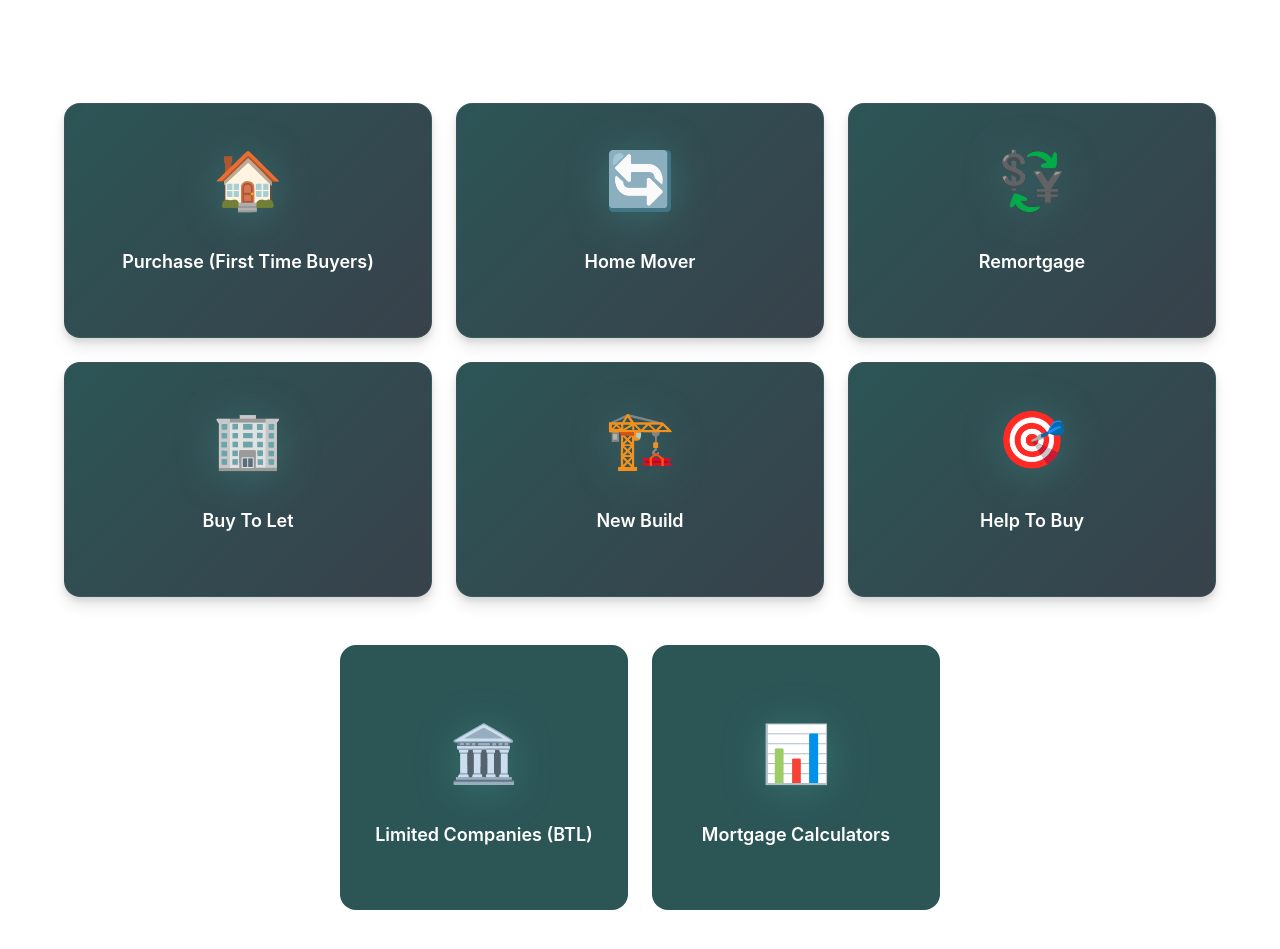
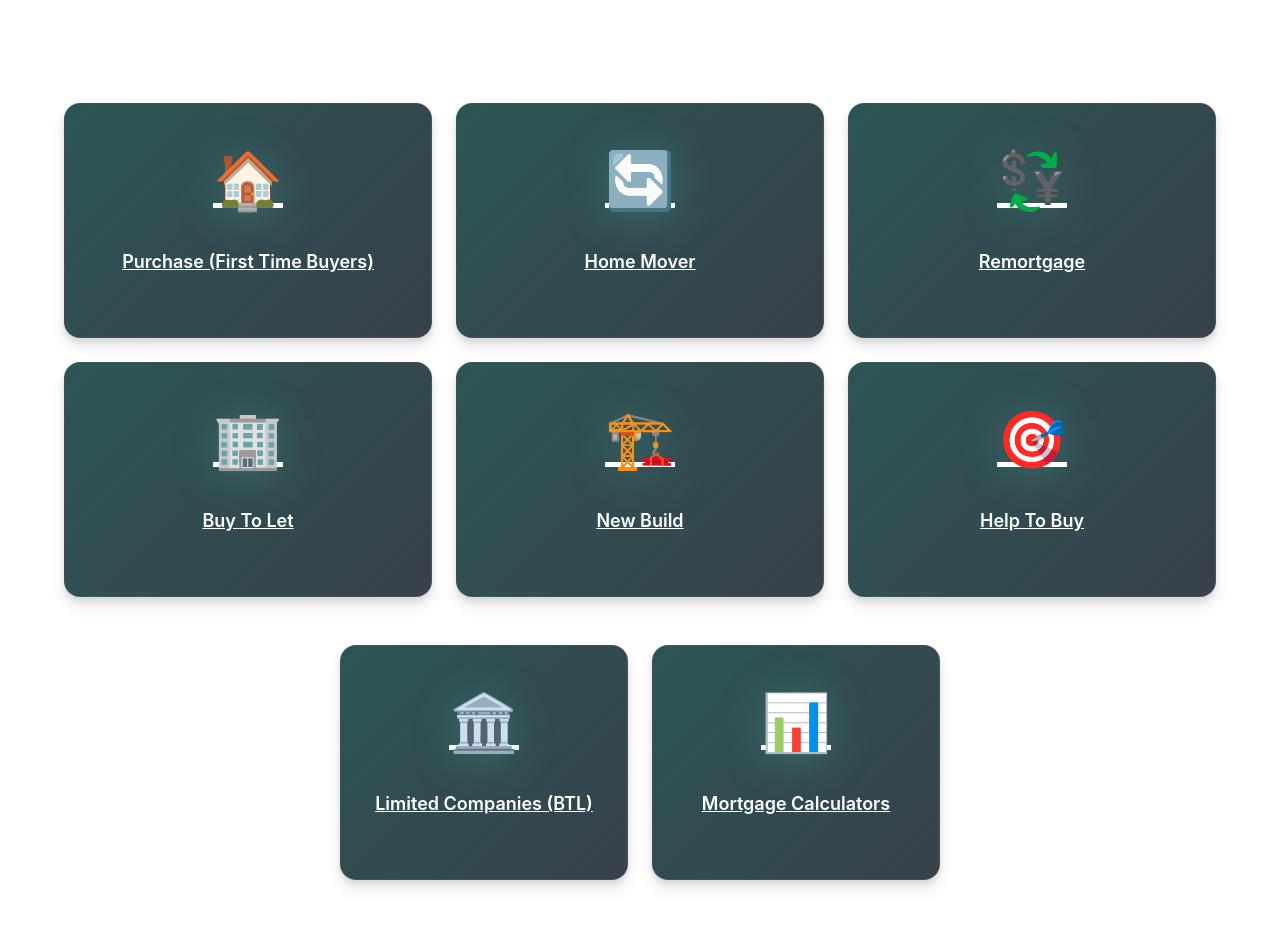
Before and after one commit to James-Burch/revived-autocare-website, a React (Vite) app in the folder AK-Site/: page / in a window 1280 px wide. Shown: the part 1300-2249 px from the top of the page. Built offline with nearby package versions, Linux system fonts and the light colour scheme.

Commit message:
Update service card with new styles

```diff
--- a/AK-Site/src/components/ServiceCard.tsx
+++ b/AK-Site/src/components/ServiceCard.tsx
@@ -1,77 +1,43 @@
 import React, { useState } from 'react';
 import { Link } from 'react-router-dom';
-import { Button } from './';
 
 interface ServiceCardProps {
+  icon: string;
   title: string;
-  description?: string;
-  icon: string;
-  link: string;
-  isActive?: boolean;
-  className?: string;
+  description: string;
+  linkTo: string;
+  delay?: number;
 }
 
-const ServiceCard: React.FC<ServiceCardProps> = ({
-  title,
-  description,
-  icon,
-  link,
-  isActive = false,
-  className = ''
-}) => {
+const ServiceCard: React.FC<ServiceCardProps> = ({ icon, title, description, linkTo, delay = 0 }) => {
   const [isHovered, setIsHovered] = useState(false);
 
-  const handleMouseEnter = () => {
-    if (description) {
-      setIsHovered(true);
-    }
-  };
+  return (
+    <Link
+      to={linkTo}
+      className={`service-card-interactive scroll-animate fade-up ${isHovered ? 'hovered' : ''}`}
+      style={{ animationDelay: `${delay}s` }}
+      onMouseEnter={() => setIsHovered(true)}
+      onMouseLeave={() => setIsHovered(false)}
+    >
+      <div className="card-inner">
+        <div className="service-icon-new">
+          {icon}
+        </div>
+        <h3>{title}</h3>
+        <p className="card-description">
+          {description}
+        </p>
+        <div className="card-actions">
+          <span className="learn-more">Learn More</span>
+          <span className="arrow-icon">→</span>
+        </div>
 
-  const handleMouseLeave = () => {
-    setIsHovered(false);
-  };
-
-  const handleClick = () => {
-    window.location.href = link;
-  };
-
-  // For cards without description (like additional services)
-  if (!description) {
-    return (
-      <div
-        className={`service-card-new ${className.includes('additional') ? 'additional' : ''}`}
-        onClick={handleClick}
-      >
-        <div className="service-icon-new">{icon}</div>
-        <h3>{title}</h3>
+        {/* Hover effect elements */}
+        <div className="card-glow"></div>
+        <div className="card-shine"></div>
       </div>
-    );
-  }
-
-  // For cards with description, use simple hover effect (no flipping)
-  return (
-    <div
-      className={`service-card-interactive ${className} ${isHovered || isActive ? 'flipped' : ''}`}
-      onMouseEnter={handleMouseEnter}
-      onMouseLeave={handleMouseLeave}
-    >
-      <div className="service-icon-new">{icon}</div>
-      <h3>{title}</h3>
-
-      {description && (
-        <>
-          <div className="card-description">
-            {description}
-          </div>
-          <div className="card-actions">
-            <Link to={link}>
-              <Button variant="outline" size="small">Learn More</Button>
-            </Link>
-            <div className="arrow-icon">→</div>
-          </div>
-        </>
-      )}
-    </div>
+    </Link>
   );
 };
 
```
